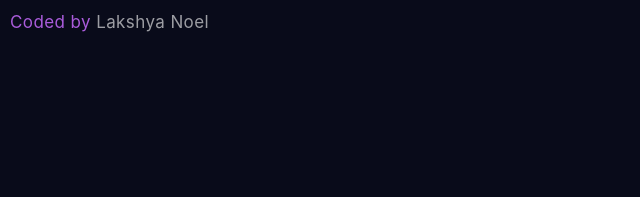
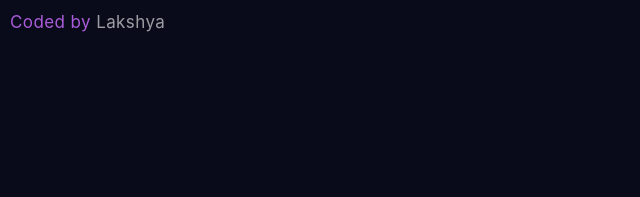
Before and after one commit to Lakshyawebdev/Stats-preview-card-component, a plain HTML site: page index.html in a window 1280 px wide. Shown: the top 197 px of the page, 0-640 px from the left. Drawn offline with Linux system fonts and the light colour scheme; a web font is replaced by a local one.

Commit message:
Update index.html

```diff
--- a/index.html
+++ b/index.html
@@ -19,7 +19,7 @@
         <h2 class="stat1">10k+</h2><h2 class="stat2">314</h2><h2 class="stat3">12M+</h2>
         <h4 class="p1">COMPANIES</h4><h4 class="p2">TEMPLATES</h4><h4 class="p3">QUERIES</h4>
     </div>
-    <p class="name"><span>Coded by</span> Lakshya Noel</p>
+    <p class="name"><span>Coded by</span> Lakshya</p>
 
 </body>
 </html>
```
